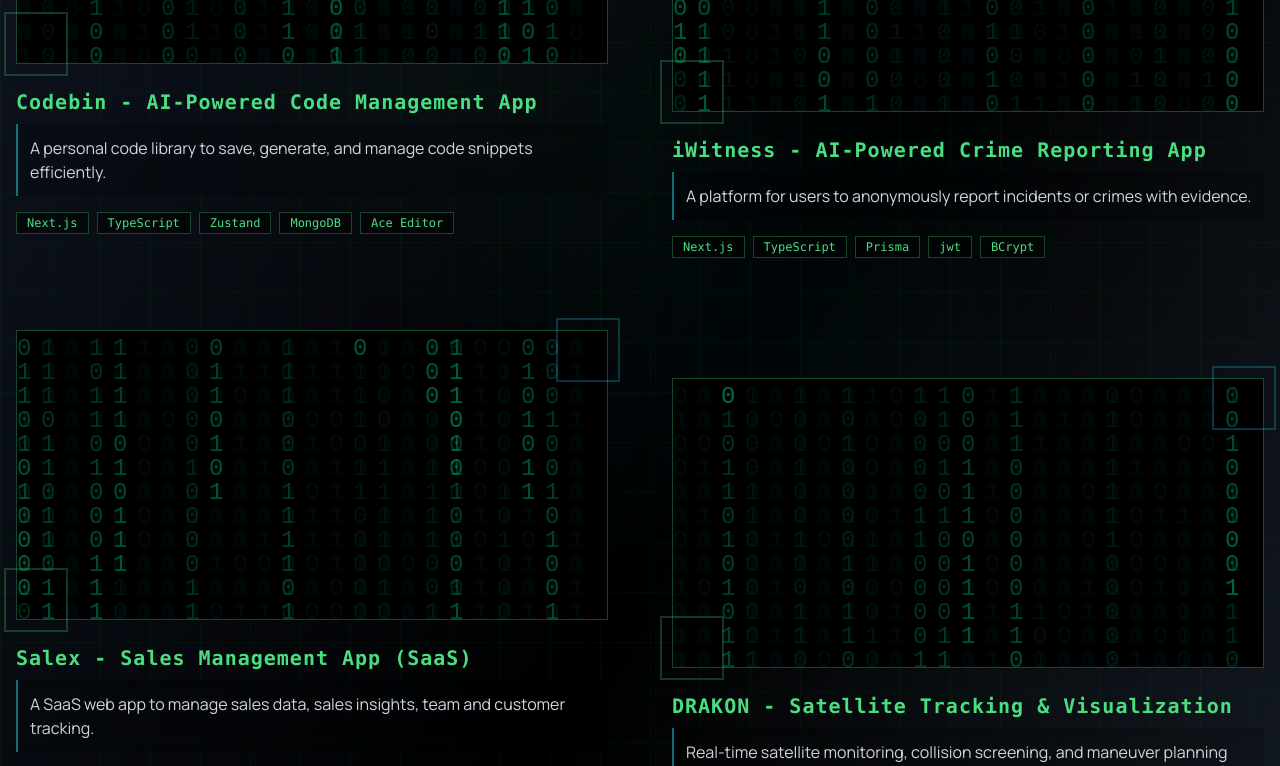
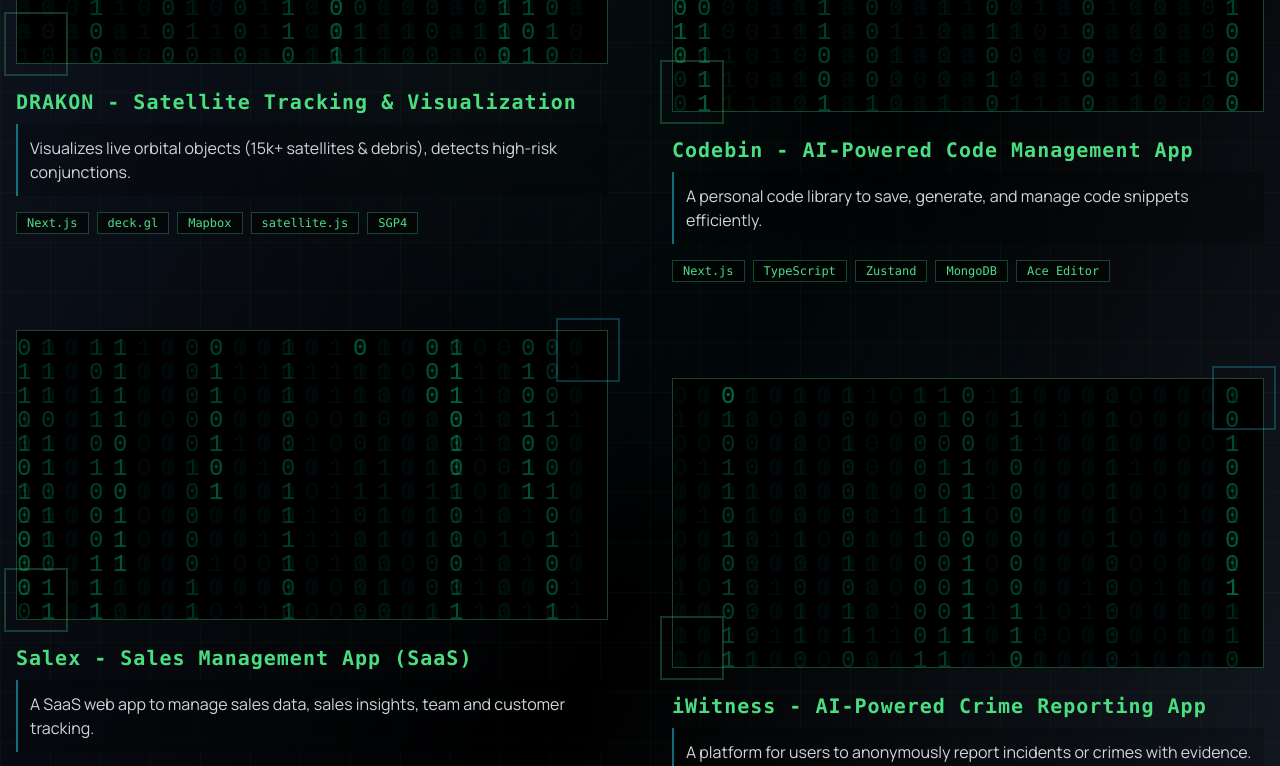
Before and after one commit to Piyushverma-tech/My_Portfolio, a React (Vite) app: page / in a window 1280 px wide. Shown: the part 1420-2186 px from the top of the page. Built offline with nearby package versions, Linux system fonts and the light colour scheme.

Commit message:
Updating projects

```diff
--- a/src/CaseStudies/Drakon.jsx
+++ b/src/CaseStudies/Drakon.jsx
@@ -84,7 +84,7 @@
             >
               {/* In Development Badge */}
               <motion.a
-                href="https://github.com/Piyushverma-tech/drakon-ssa"
+                href="https://drakon-01a.vercel.app/globe"
                 target="_blank"
                 rel="noopener noreferrer"
                 initial={{ opacity: 0, scale: 0.8 }}
--- a/src/sections/Projects.jsx
+++ b/src/sections/Projects.jsx
@@ -18,6 +18,20 @@
     development: [
       {
         id: 1,
+        title: 'DRAKON - Satellite Tracking & Visualization',
+        description:
+          'Visualizes live orbital objects (15k+ satellites & debris), detects high-risk conjunctions.',
+
+        tags: ['Next.js ', 'deck.gl', 'Mapbox', 'satellite.js', 'SGP4'],
+        videoUrl:
+          'https://res.cloudinary.com/dsrmecb5y/video/upload/v1765298287/1202_1_std2jr.mp4',
+        links: {
+          live: 'https://drakon-01a.vercel.app/',
+          github: 'https://github.com/Piyushverma-tech/drakon-ssa',
+        },
+      },
+      {
+        id: 2,
         title: 'Codebin - AI-Powered Code Management App',
         description:
           'A personal code library to save, generate, and manage code snippets efficiently.',
@@ -30,20 +44,7 @@
           github: 'https://github.com/Piyushverma-tech/codebin',
         },
       },
-      {
-        id: 2,
-        title: 'iWitness - AI-Powered Crime Reporting App',
-        description:
-          'A platform for users to anonymously report incidents or crimes with evidence.',
 
-        tags: ['Next.js', 'TypeScript', 'Prisma', 'jwt', 'BCrypt'],
-        videoUrl:
-          'https://res.cloudinary.com/dsrmecb5y/video/upload/v1747663953/nipfgf39zfrs2vez3uy5.mp4',
-        links: {
-          live: 'https://iwitness-report.vercel.app/',
-          github: 'https://github.com/Piyushverma-tech/iwitness',
-        },
-      },
       {
         id: 3,
         title: 'Salex - Sales Management App (SaaS)',
@@ -60,16 +61,16 @@
       },
       {
         id: 4,
-        title: 'DRAKON - Satellite Tracking & Visualization',
+        title: 'iWitness - AI-Powered Crime Reporting App',
         description:
-          'Real-time satellite monitoring, collision screening, and maneuver planning platform.',
+          'A platform for users to anonymously report incidents or crimes with evidence.',
 
-        tags: ['Next.js ', 'deck.gl', 'Mapbox', 'satellite.js', 'SGP4'],
+        tags: ['Next.js', 'TypeScript', 'Prisma', 'jwt', 'BCrypt'],
         videoUrl:
-          'https://res.cloudinary.com/dsrmecb5y/video/upload/v1763313231/DRAKON-11925_vlmfnc.mp4',
+          'https://res.cloudinary.com/dsrmecb5y/video/upload/v1747663953/nipfgf39zfrs2vez3uy5.mp4',
         links: {
-          live: 'https://drakon-01a.vercel.app/',
-          github: 'https://github.com/Piyushverma-tech/drakon-ssa',
+          live: 'https://iwitness-report.vercel.app/',
+          github: 'https://github.com/Piyushverma-tech/iwitness',
         },
       },
     ],
```
